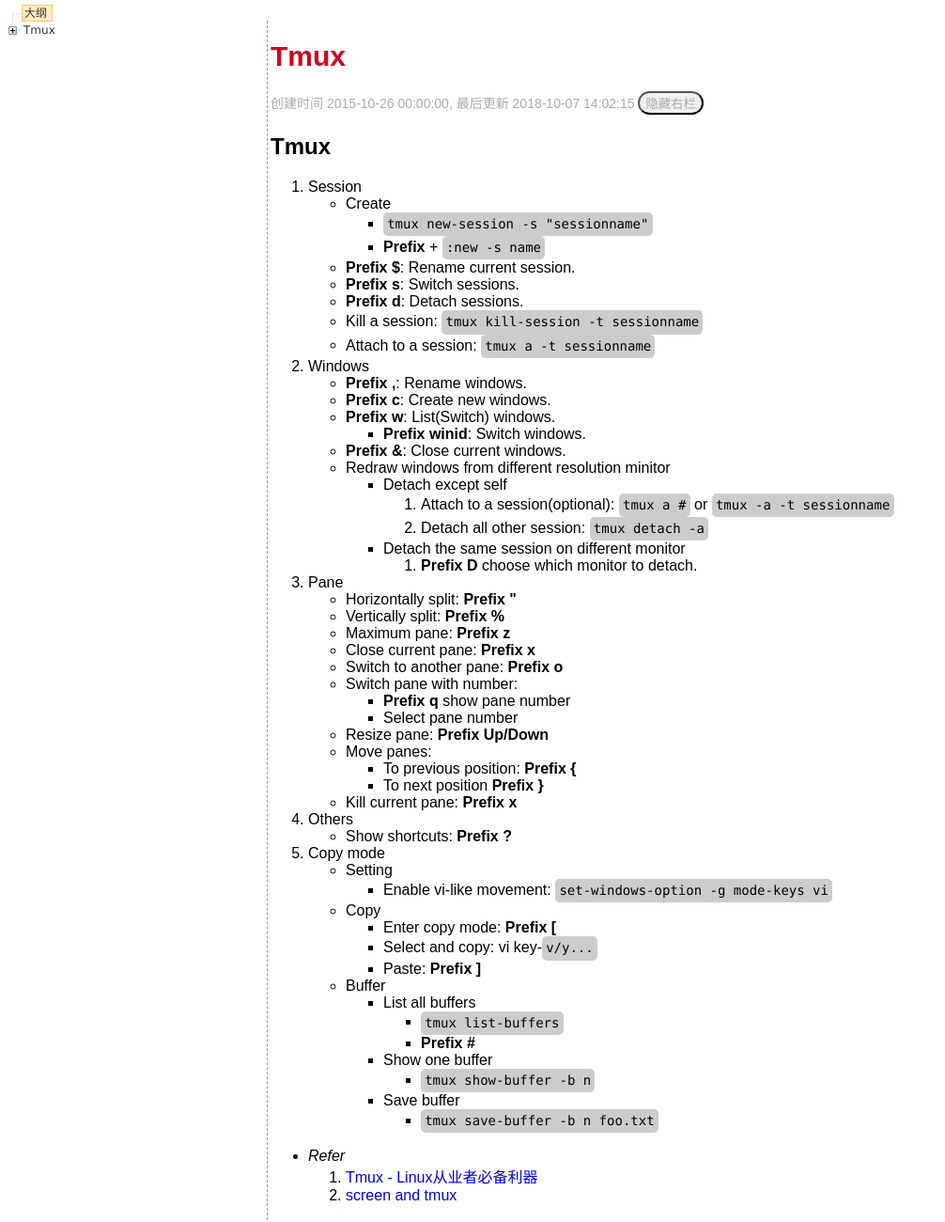
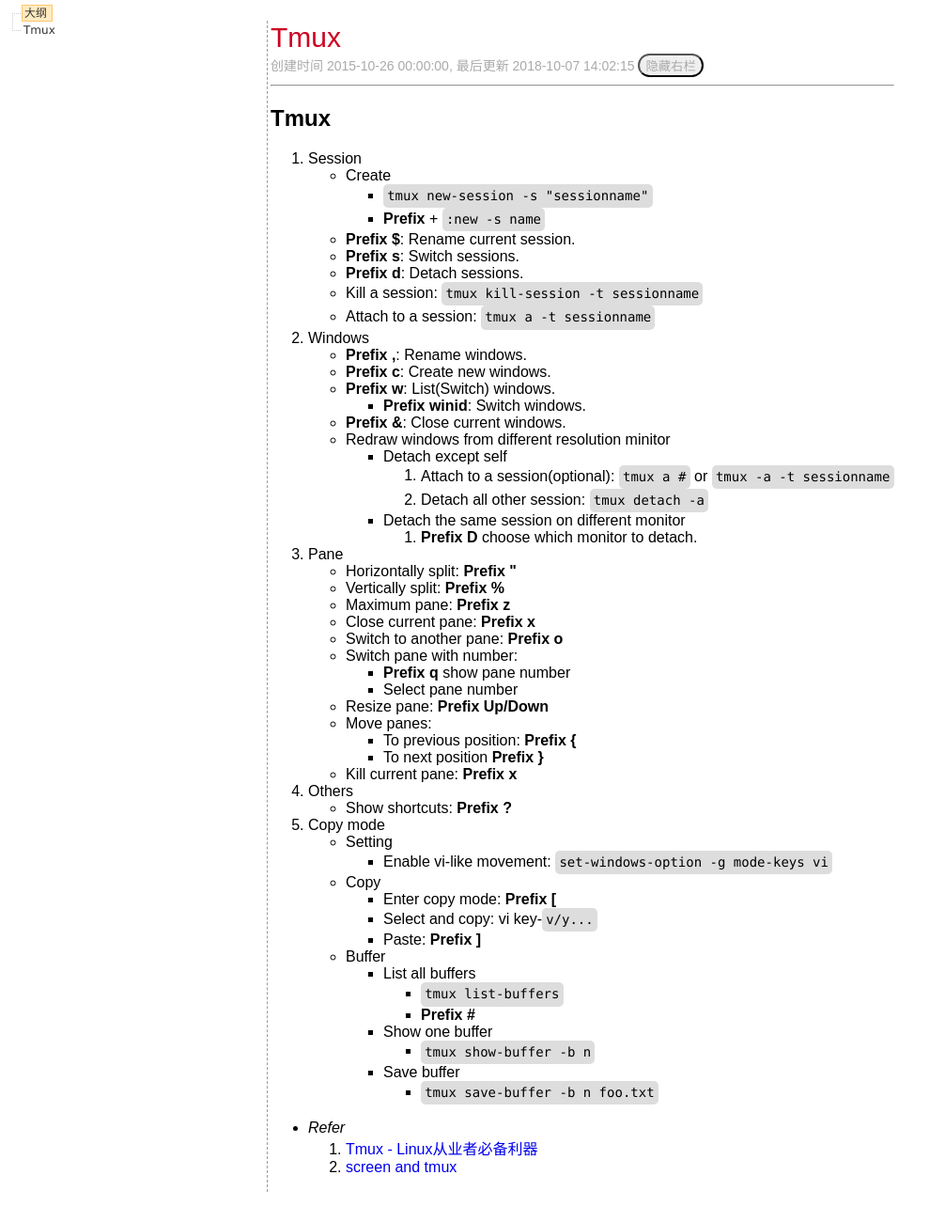
Before and after one commit to zhongsiz/zhongsiz.github.io, a Jekyll site: the page built from note/system-tools/tmux.md, in a window 1280 px wide. Shown: the whole page at 94% size, without its empty margins (0-1006 px from the left). Built offline with Jekyll 4.4.1, drawn with Linux system fonts in a browser that asks for light colours; after the commit the page ends 1270 px from its top, so only the background shows below that.

Commit message:
improve style

```diff
--- a/_layouts/note.html
+++ b/_layouts/note.html
@@ -37,12 +37,11 @@
         </td>
         <td align=left valign=top>
           <div id="content">
-            <p>
-            <h1 class="title">{{ page.title }}</h1>
+            <div class="title">{{ page.title }}</div>
             <div class="subtitle">{{ page.subtitle }}
-              <input type="button" id="catabtn" onclick="HideCate()" style="color:#aaa;border-radius: 20px" value="隐藏右栏"/>
+              <input type="button" id="catabtn" onclick="HideCate()" style="color:#aaa;border-radius: 20px;outline:none;" value="隐藏右栏"/>
             </div>
-            </p>
+            <hr>
             {{ content | replace: '<li>[ ]', '<li><input type="checkbox" disabled>' | replace: '<li>[x]', '<li><input type="checkbox" disabled checked>' }}
           </div>
         </td>
--- a/css/blog.css
+++ b/css/blog.css
@@ -33,10 +33,6 @@
   color: #0000FF;
 }
 
-input.button {
-  outline:none;
-}
-
 /* 下划线 */
 /*
 h2 {
@@ -64,7 +60,7 @@
 /* 行内代码 */
 code.highlighter-rouge {
   vertical-align: middle;
-  background: #cccccc;
+  background: #dddddd;
   padding: 0 0.3em;
   font-size: 14px;
   border-radius: 5px;
```
Also changed, not shown: note/language/optimization.md (+8 -6 lines).
